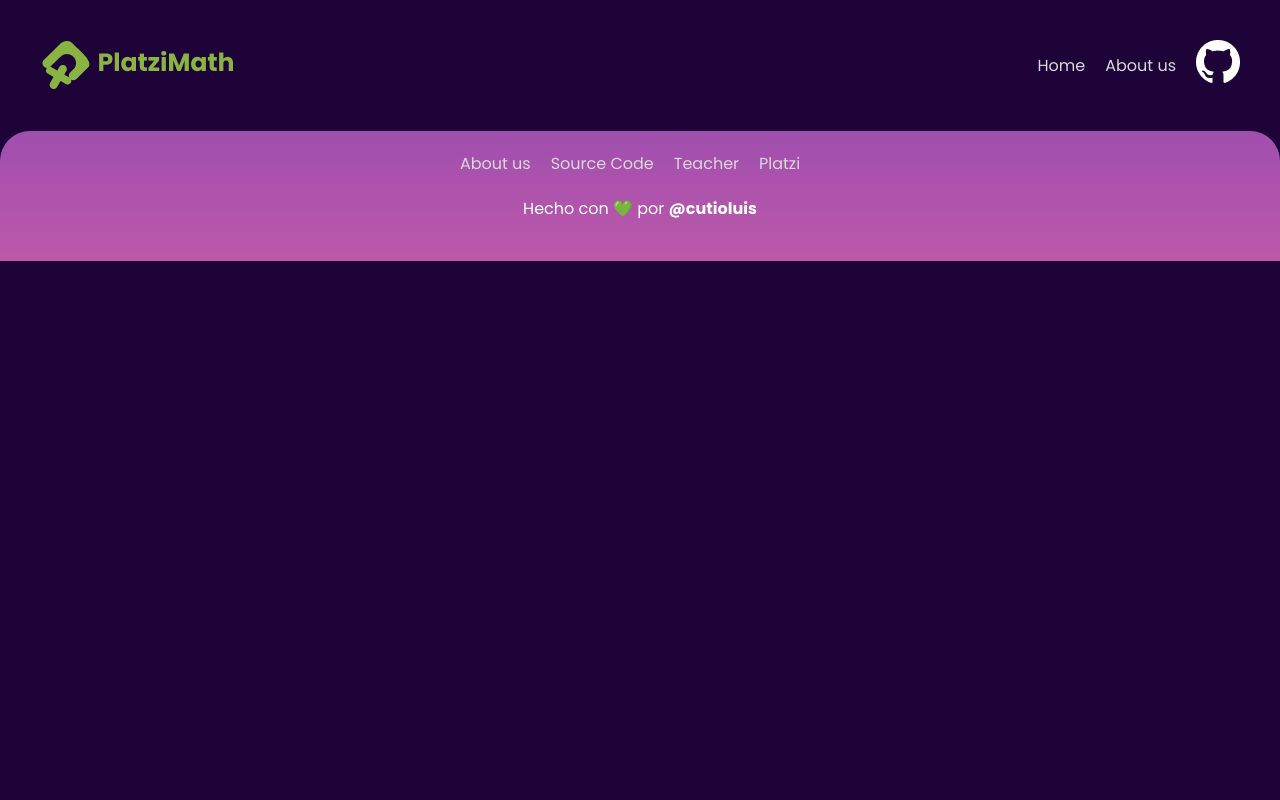
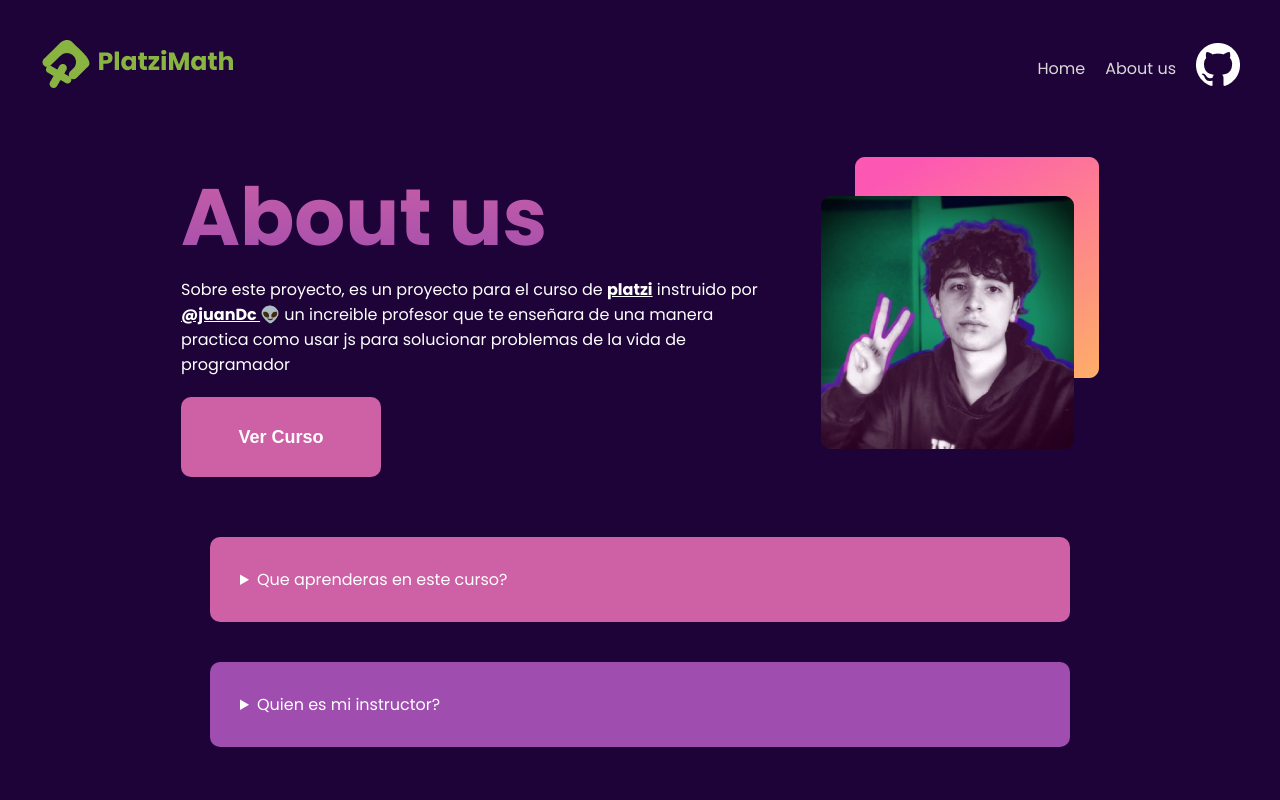
Before and after one commit to cutioluis/platzi-JsPractico, a website: page About.html in a window 1280 px wide. Shown: the top 800 px of the page. Drawn offline with Linux system fonts and the light colour scheme.

Commit message:
ADD aboutus section

```diff
--- a/About.html
+++ b/About.html
@@ -5,6 +5,7 @@
     <meta charset="UTF-8">
     <meta http-equiv="X-UA-Compatible" content="IE=edge">
     <meta name="viewport" content="width=device-width, initial-scale=1.0">
+    <link rel="stylesheet" href="./styles/About.css">
     <link rel="preconnect" href="https://fonts.googleapis.com">
     <link rel="preconnect" href="https://fonts.gstatic.com" crossorigin>
     <link href="https://fonts.googleapis.com/css2?family=Poppins:wght@100;200;300;400;500;600;700;800;900&display=swap"
@@ -17,7 +18,7 @@
     <header>
         <nav>
             <ul>
-                <img src="/assets/pl-logo.png" alt="" class="Pltazi Math" />
+                <a href="/index.html"> <img src="/assets/pl-logo.png" alt="" class="Pltazi Math" /></a>
             </ul>
             <ul class="">
                 <li><a href="/index.html">Home</a></li>
@@ -27,7 +28,39 @@
             </ul>
         </nav>
     </header>
+    <!--  -->
+    <main>
+        <section class="about">
+            <div class="about-left">
+                <h1 class="platzi_title">About us</h1>
+                <p>Sobre este proyecto, es un proyecto para el curso de <b class="about-id"><a href="https://platzi.com/">platzi</a></b> instruido por <b
+                        class="about_id"> <a href="https://platzi.com/teachers/juandc">@juanDc </a> 👽</b> un increible profesor que te enseñara de una manera
+                    practica como usar js para solucionar problemas de la vida de programador</p>
+                <button class="about_button"><b>Ver Curso</b></button>
+            </div>
+            <div class="about-rigth">
+                <img src="./assets/pl-teacher.png" alt="juanDc">
+            </div>
 
+        </section>
+
+        <section class="faq">
+            <div>
+                <details>
+                    <summary class="faq_summary-01 faq_md">Que aprenderas en este curso?</summary>
+                    <p>En este increible curso aprenderas las bases de Js el lenguaje mas demandado y mejor pagado del
+                        mundo</p>
+                </details>
+                <details>
+                    <summary class="faq_summary-02 faq_md">Quien es mi instructor?</summary>
+                    <p>Juan David Castro, mejor conocido como JuanDC, es un increíble desarrollador de software. Su
+                        <br>
+                        lenguaje de programación favorito es JavaScript y su framework favorito es React</p>
+                </details>
+            </div>
+        </section>
+    </main>
+    <!--  -->
     <footer>
         <div class="footer">
             <ul>
--- /dev/null
+++ b/styles/About.css
@@ -0,0 +1,64 @@
+.about {
+  display: flex;
+  flex-wrap: wrap;
+  align-items: flex-start;
+  justify-content: center;
+}
+
+.about-left {
+  margin: 20px;
+  max-width: 600px;
+}
+
+.about-rigth {
+  margin: 20px;
+}
+
+.about_button {
+  color: white;
+  font-size: 18px;
+  width: 200px;
+  height: 80px;
+  border: none;
+  background: var(--pl-primary-button);
+  border-radius: var(--plg-round);
+  margin: 20px 0;
+  padding: 20px;
+}
+
+.about_button:hover {
+    transition: 150ms;
+    background: none;
+    border: 1px solid var(--pl-primary-button);
+}
+
+.about_id {
+  color: var(--pl-green-pr);
+}
+
+
+.faq {
+    margin-bottom: 150px;
+    display: flex;
+    justify-content: space-around;
+}
+
+.faq_md {
+    border-radius: var(--plg-round);
+    width: 100vh;
+    margin: 20px 0;
+    padding: 30px;
+}
+
+.faq .faq_summary-01  {
+    background: var(--pl-primary-button);
+}
+
+
+.faq .faq_summary-02  {
+    background: var(--pl-secundary-button);
+}
+
+a {
+    color: white;
+}
```
Also changed, not shown: index.html (+3 -3 lines), 1 other file.
